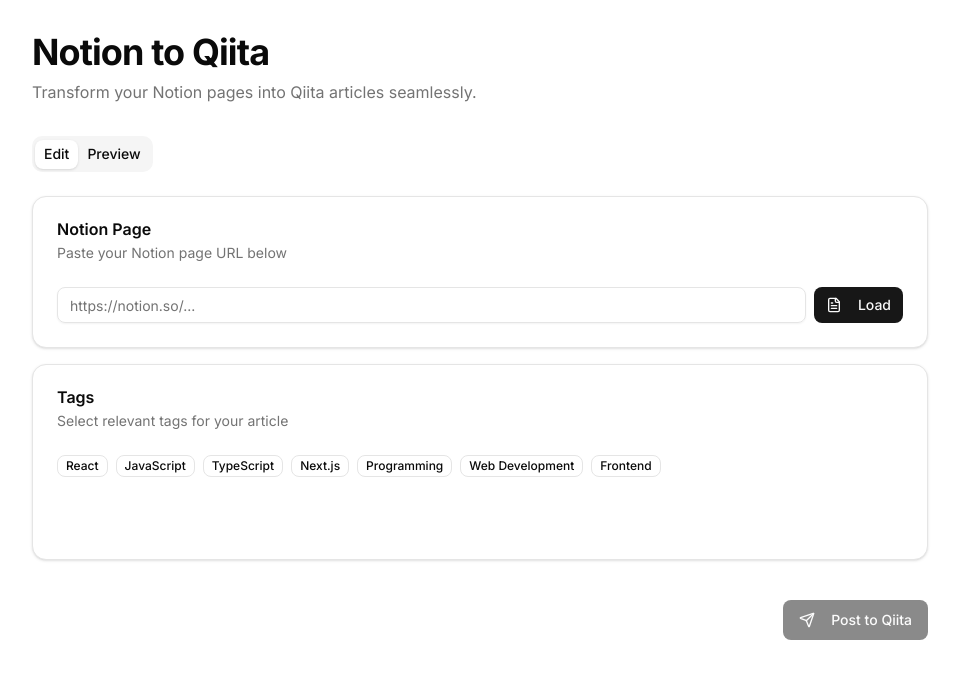
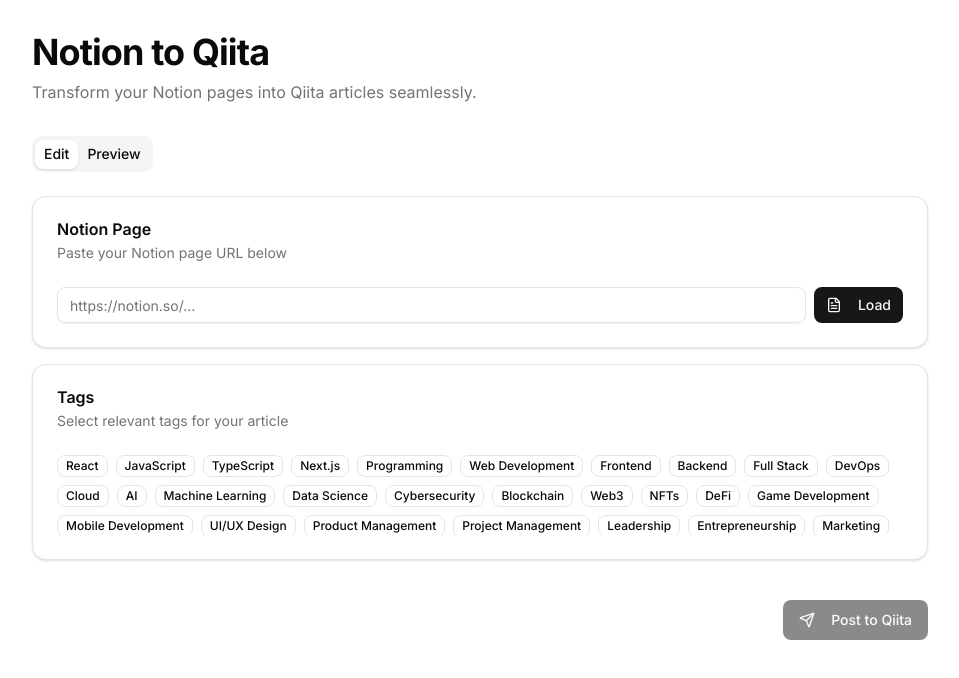
Before and after one commit to divnaoki/notiontoqiita, a Next.js app: page / in a window 1280 px wide. Shown: the top 678 px of the page, without its empty margins (160-1119 px from the left). Built offline with nearby package versions, Linux system fonts and the light colour scheme.

Commit message:
3/30 dev commit

```diff
--- a/src/components/tag-selector.tsx
+++ b/src/components/tag-selector.tsx
@@ -11,7 +11,7 @@
 
 const popularTags = [
   "React", "JavaScript", "TypeScript", "Next.js",
-  "Programming", "Web Development", "Frontend"
+  "Programming", "Web Development", "Frontend", "Backend", "Full Stack", "DevOps", "Cloud", "AI", "Machine Learning", "Data Science", "Cybersecurity", "Blockchain", "Web3", "NFTs", "DeFi", "Game Development", "Mobile Development", "UI/UX Design", "Product Management", "Project Management", "Leadership", "Entrepreneurship", "Marketing", "Sales", "Customer Success", "Customer Support", "Customer Service", "Customer Experience", "Customer Engagement", "Customer Retention", "Customer Satisfaction", "Customer Loyalty", "Customer Advocacy", "Customer Success", "Customer Support", "Customer Service", "Customer Experience", "Customer Engagement", "Customer Retention", "Customer Satisfaction", "Customer Loyalty", "Customer Advocacy",
 ];
 
 export function TagSelector({ selectedTags, onTagsChange }: TagSelectorProps) {
```
